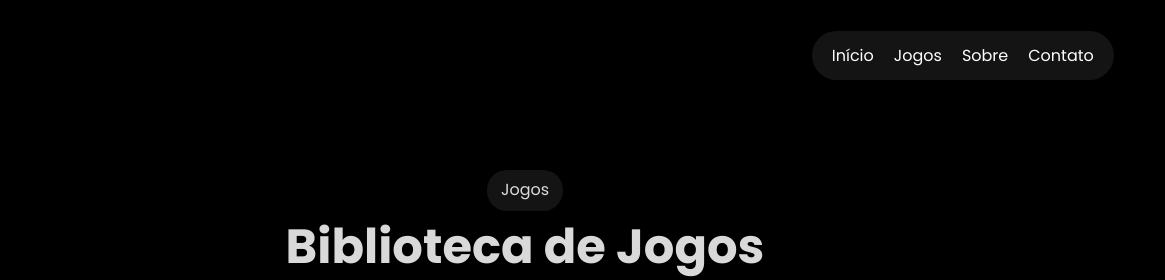
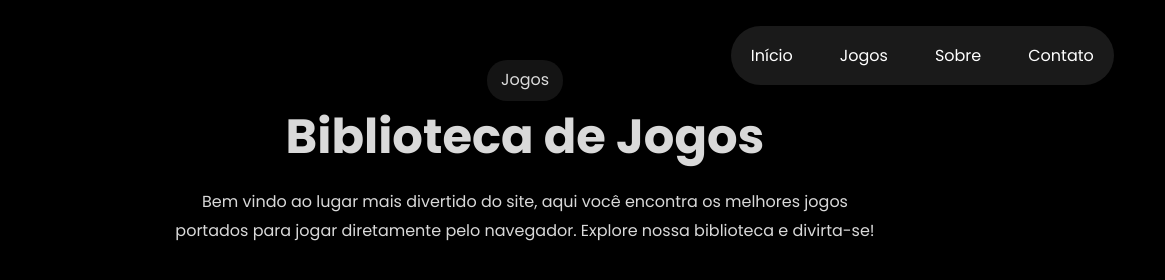
Before and after one commit to Intexsz/Atividade-de-Projeto-A2-Front-End---unicsul, a plain HTML site: page templates/jogos.html in a window 1280 px wide. Shown: the top 280 px of the page, 115-1280 px from the left. Drawn offline with Linux system fonts and the light colour scheme.

Commit message:
Correção do Navbar  seção (jogos)
Foi corrigido o tamanho do navbar (menu de navegação) da seção "jogos" do site que estava diferente das demais.

```diff
--- a/css/jogos.css
+++ b/css/jogos.css
@@ -1,6 +1,6 @@
 * {
+    padding: 0;
     margin: 0;
-    padding: 0;
     box-sizing: border-box;
 }
 
@@ -20,11 +20,10 @@ header {
     justify-content: space-between;
     align-items: center;
     padding: 25px 4%;
-    position: sticky;
+    position: fixed;
     top: 0;
+    left: 0;
     z-index: 1000;
-    background: rgba(0,0,0,0.7);
-    backdrop-filter: blur(8px);
 }
 
 .logotipo {
@@ -36,11 +35,12 @@ header {
 
 header ul {
     display: flex;
-    gap: 20px;
+    gap: 47px;
     list-style: none;
-    background: rgba(255,255,255,0.08);
-    padding: 12px 20px;
-    border-radius: 50px;
+    background: rgba(255,255,255,0.1);
+    padding: 17px 20px;
+    border-radius: 70px;
+    backdrop-filter: blur(10px);
 }
 
 header ul a {
--- a/css/style.css
+++ b/css/style.css
@@ -30,7 +30,6 @@ header ul{
     list-style: none;
     background: rgba(255,255,255,0.1);
     padding: 17px 20px;
-
     border-radius: 70px;
     backdrop-filter: blur(10px);
 }
```
Also changed, not shown: README.md.
